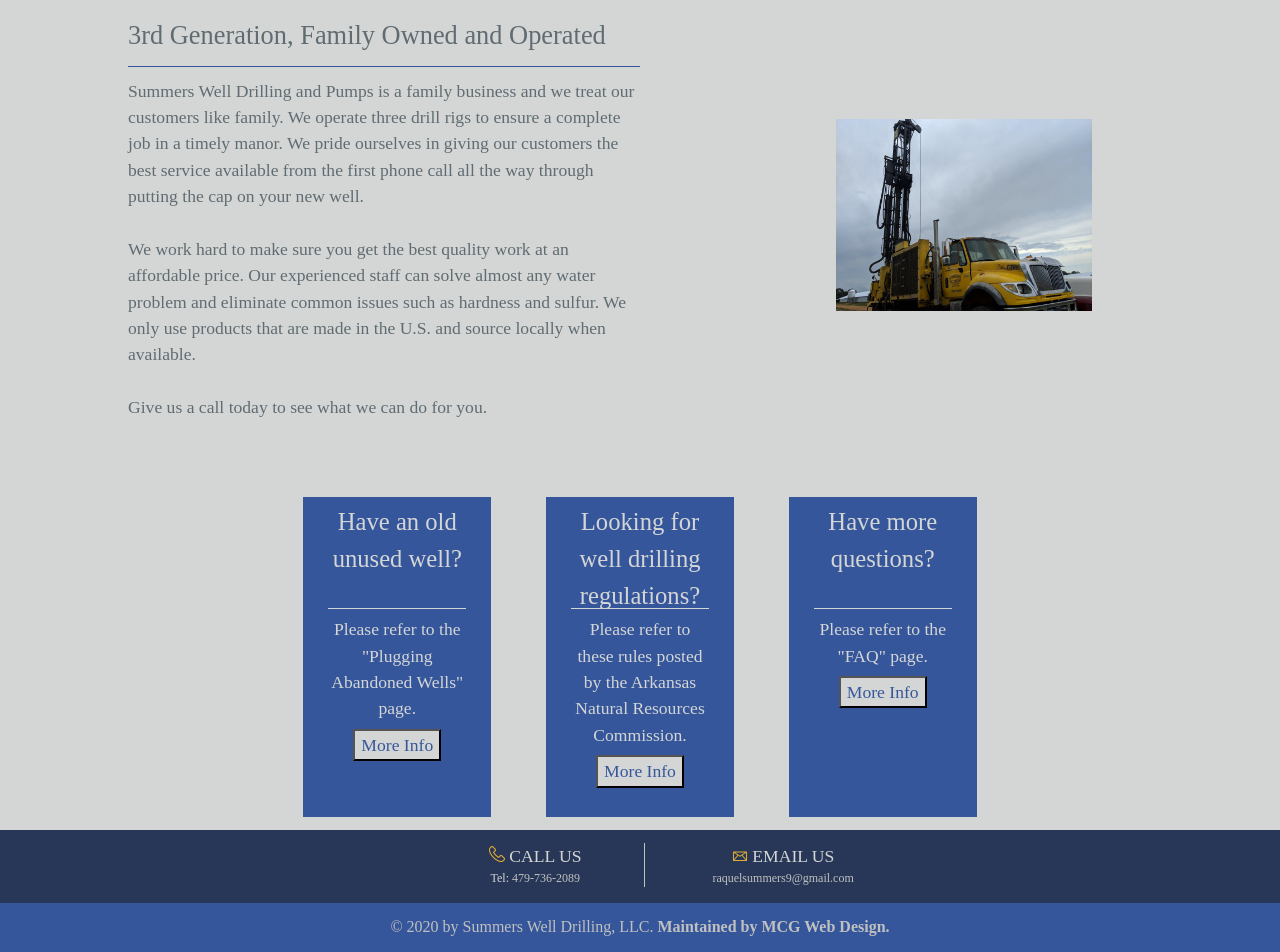
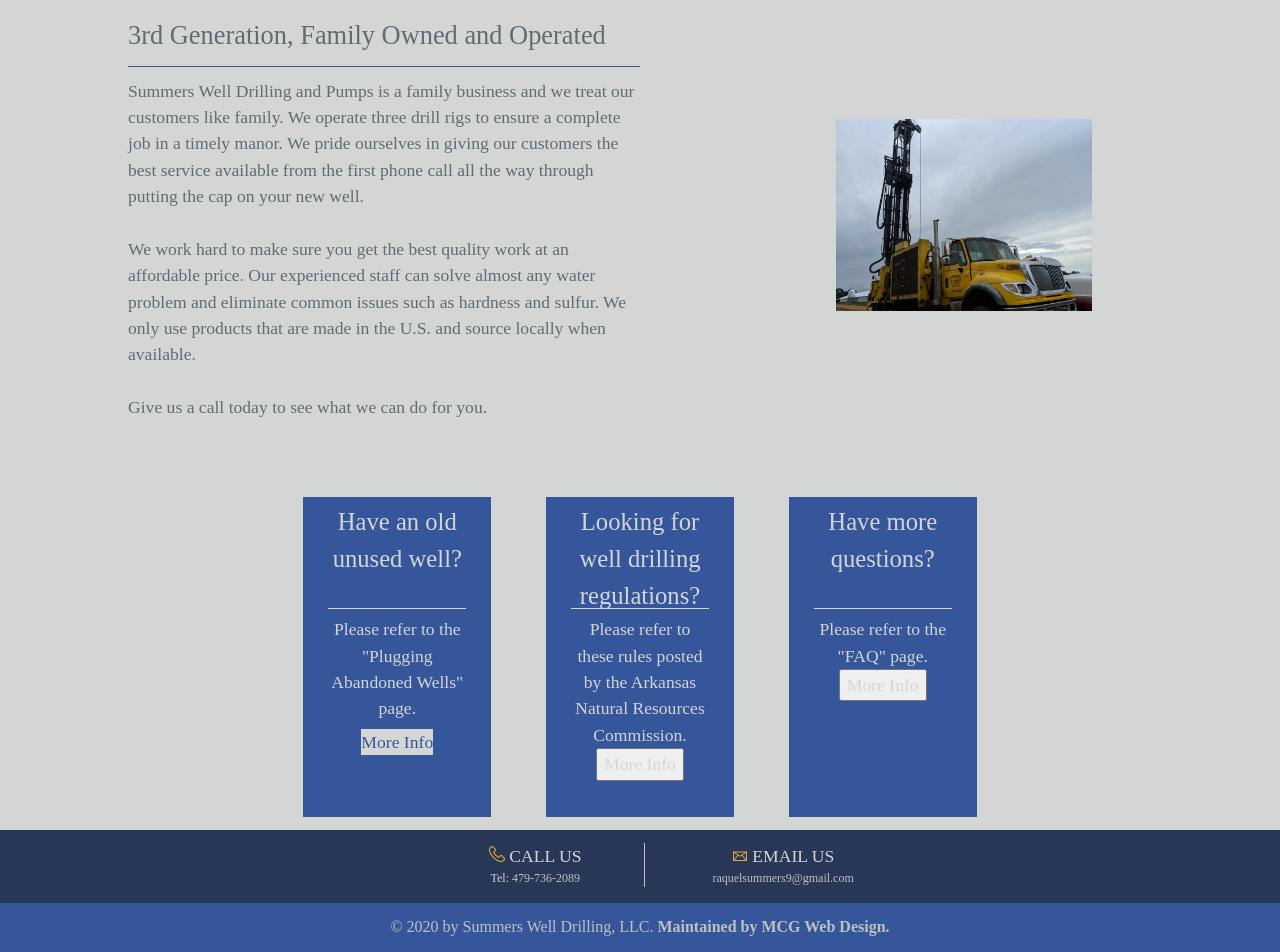
Before and after one commit to jamess999888/SummersDrilling, a Jekyll site: the page built from index.md, in a window 1280 px wide. Shown: the part 846-1798 px from the top of the page. Built offline with Jekyll 4.4.1, drawn with Linux system fonts in a browser that asks for light colours; our own code applies the rules of GitHub Pages for plain Markdown files.

Commit message:
messing with buttons

```diff
--- a/_layouts/default.html
+++ b/_layouts/default.html
@@ -25,7 +25,7 @@
     <script src="{{ '/js/activeHeader.js?v=' | append: site.github.build_revision | relative_url }}"></script>
 
 
-    <link rel="shortcut icon" type="image/png" href="{{ '/images/Summers.png' | relative_url }}" />
+    <link rel="shortcut icon" type="image/png" href="{{ '/images/favicon.png' | relative_url }}" />
 </head>
 
 <body>
--- a/css/style.css
+++ b/css/style.css
@@ -1216,10 +1216,12 @@ ul.topnav li.right {
     color: #D4D6D5;
 }
 
-.bottom-block-link button {
+.bottom-block-link a {
     background-color: #D4D6D5;
     color: #36569B;
     margin-top: 5%;
+    appearance: button;
+    text-decoration: none;
 }
 
 .bottom-block-link-content {
--- a/index.md
+++ b/index.md
@@ -76,7 +76,7 @@
 						<div class="bottom-block-link-content">
 							Please refer to the "Plugging Abandoned Wells" page.
 						</div>
-							<button  href="{{ 'abandonedWells' | relative_url }}">More Info</button>
+							<a  href="{{ 'abandonedWells' | relative_url }}">More Info</a>
 					</div>
 					<div class="bottom-block-link">
 						<h2 class="bottom-block-link-header">
```
Also changed, not shown: images/favicon.png (added).
